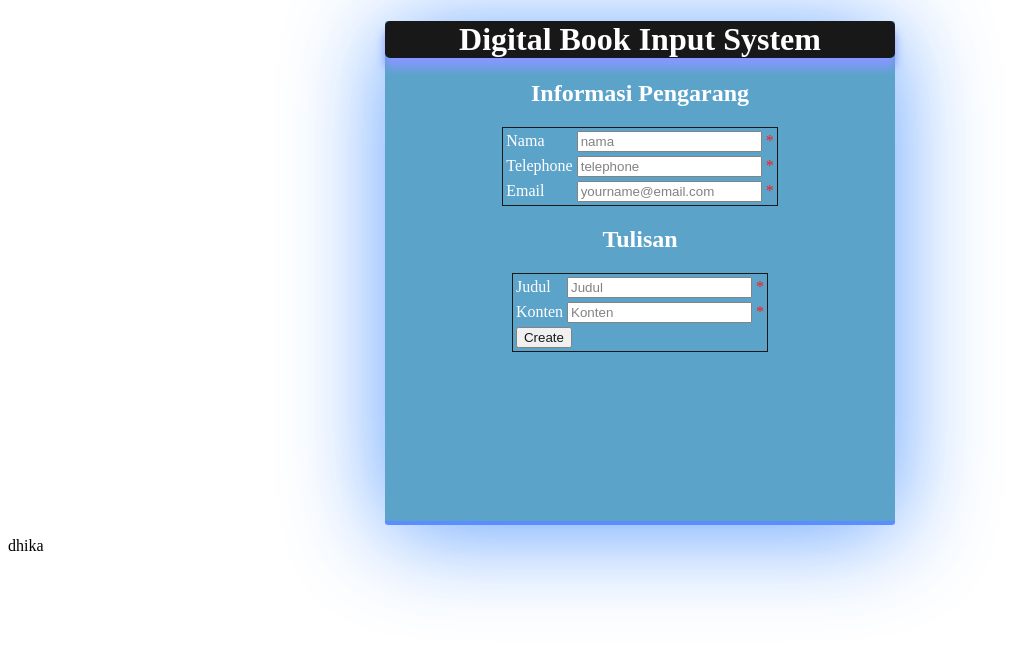
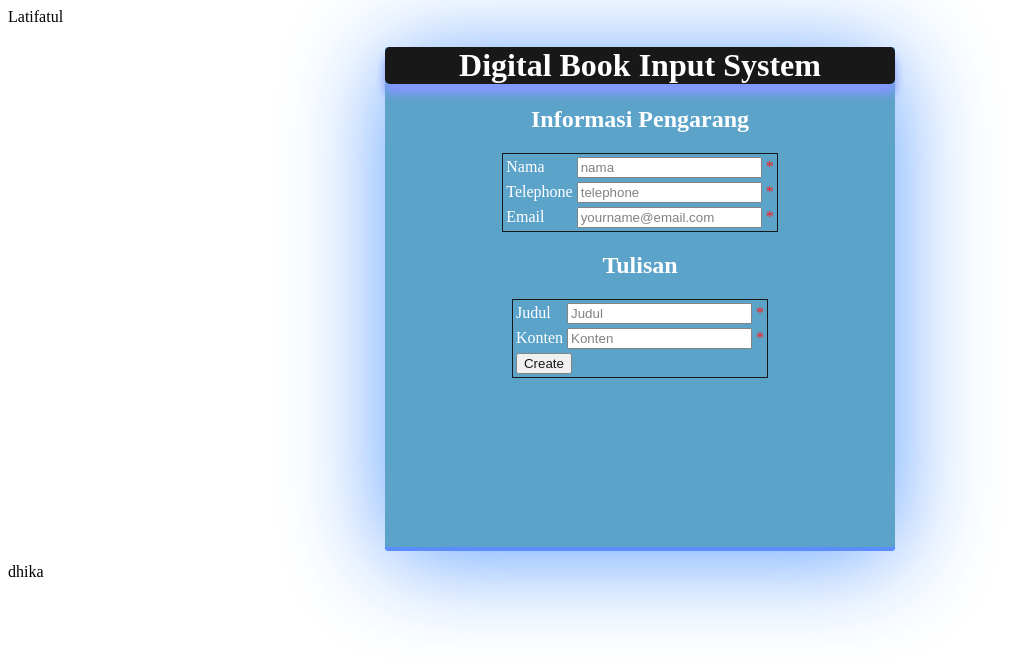
Before and after one commit to adhikadhanes/PPW, a PHP site: page / in a window 1280 px wide. Shown: the top 666 px of the page, without its empty margins (0-1020 px from the left). Run offline with PHP 8.4, Linux system fonts and the light colour scheme.

Commit message:
Nambahin nama atul
Latifatul

```diff
--- a/index.php
+++ b/index.php
@@ -1,4 +1,4 @@
-<!DOCTYPE HTML>
+<!DOCTYPE HTML> Latifatul
 <html>
 <head>
 <link rel="stylesheet" type="text/css" href="style.css">
```
